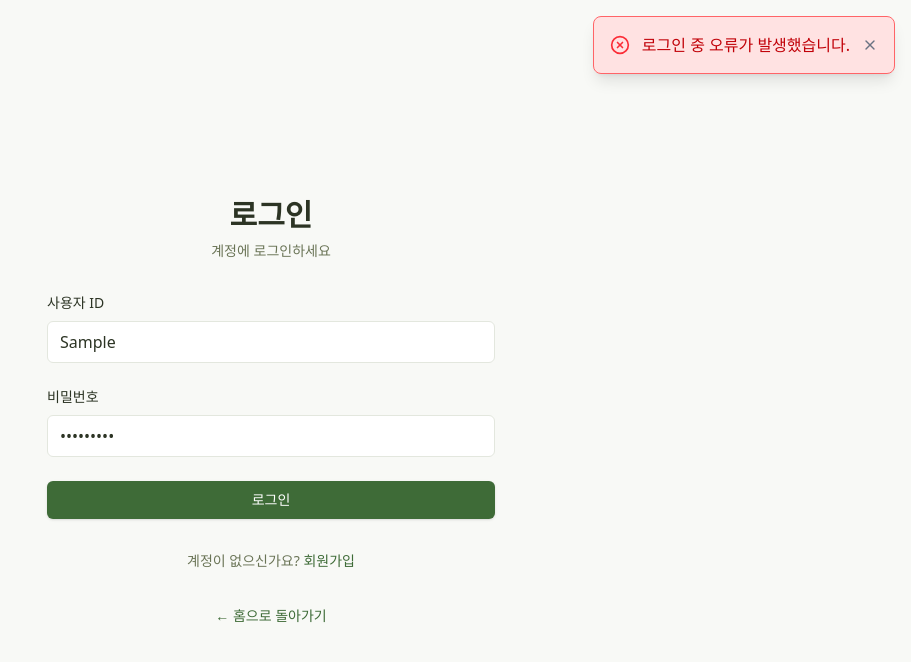
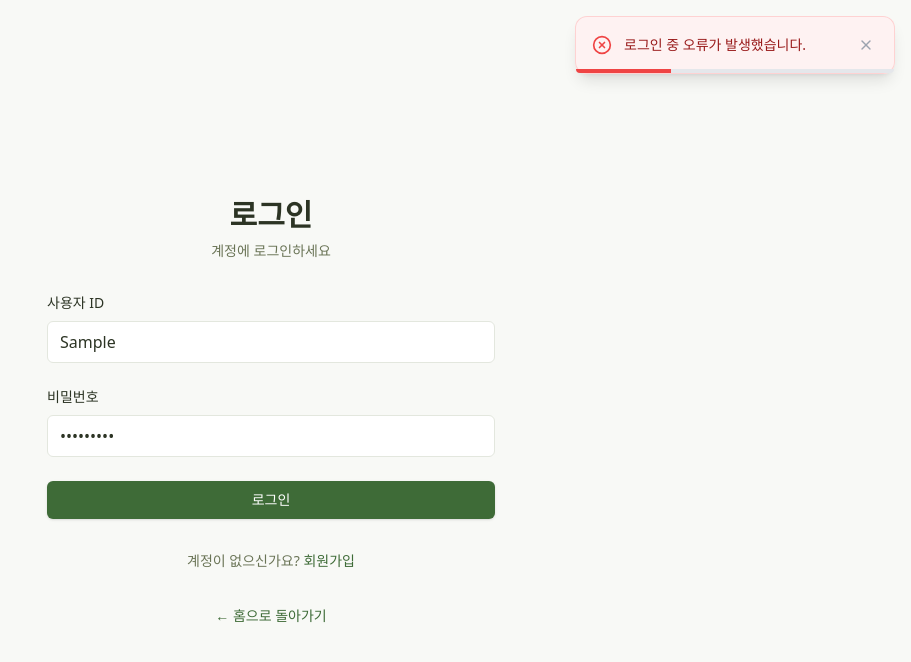
Before and after one commit to mynameisleesiwon/portfolio-project, a React (Vite) app in the folder frontend/: page /auth/signin in a window 1280 px wide. Both pictures are taken after typing "Sample", "Sample123" into the empty fields and a click on the button "로그인". Shown: the top 662 px of the page, without its empty margins (369-1280 px from the left). Built offline with nearby package versions, Linux system fonts and the light colour scheme; no server answers.

Commit message:
토스트 컴포넌트 스타일 개선 및 프로그레스바 기능 추가

```diff
--- a/frontend/src/common/components/Toast.tsx
+++ b/frontend/src/common/components/Toast.tsx
@@ -15,7 +15,7 @@ const Toast = ({ id, type, message, onClose }: ToastProps) => {
   useEffect(() => {
     const timer = setTimeout(() => {
       onClose(id);
-    }, 3000);
+    }, 4000);
 
     return () => clearTimeout(timer);
   }, [id, onClose]);
@@ -24,18 +24,27 @@ const Toast = ({ id, type, message, onClose }: ToastProps) => {
     switch (type) {
       case 'success':
         return {
-          bg: 'bg-green-100 border-green-400 text-green-700',
-          icon: <CheckCircle className="w-5 h-5 text-green-500" />,
+          bg: 'bg-toast-success-bg',
+          border: 'border-toast-success-border',
+          text: 'text-toast-success-text',
+          icon: <CheckCircle className="w-5 h-5 text-toast-success-icon" />,
+          progress: 'bg-toast-success-icon',
         };
       case 'error':
         return {
-          bg: 'bg-red-100 border-red-400 text-red-700',
-          icon: <XCircle className="w-5 h-5 text-red-500" />,
+          bg: 'bg-toast-error-bg',
+          border: 'border-toast-error-border',
+          text: 'text-toast-error-text',
+          icon: <XCircle className="w-5 h-5 text-toast-error-icon" />,
+          progress: 'bg-toast-error-icon',
         };
       case 'warning':
         return {
-          bg: 'bg-yellow-100 border-yellow-400 text-yellow-700',
-          icon: <AlertCircle className="w-5 h-5 text-yellow-500" />,
+          bg: 'bg-toast-warning-bg',
+          border: 'border-toast-warning-border',
+          text: 'text-toast-warning-text',
+          icon: <AlertCircle className="w-5 h-5 text-toast-warning-icon" />,
+          progress: 'bg-toast-warning-icon',
         };
     }
   };
@@ -44,16 +53,34 @@ const Toast = ({ id, type, message, onClose }: ToastProps) => {
 
   return (
     <motion.div
-      initial={{ opacity: 0, y: -50, scale: 0.3 }}
-      animate={{ opacity: 1, y: 0, scale: 1 }}
-      exit={{ opacity: 0, y: -50, scale: 0.3 }}
-      className={`flex items-center gap-3 p-4 rounded-lg border ${styles.bg} shadow-lg`}
+      initial={{ opacity: 0, x: 300, scale: 0.8 }}
+      animate={{ opacity: 1, x: 0, scale: 1 }}
+      exit={{ opacity: 0, x: 300, scale: 0.8 }}
+      transition={{
+        type: 'spring',
+        stiffness: 300,
+        damping: 30,
+        duration: 0.3,
+      }}
+      className={`relative flex items-center gap-3 p-4 rounded-xl border shadow-lg backdrop-blur-sm min-w-[320px] max-w-[400px] ${styles.bg} ${styles.border} ${styles.text}`}
     >
+      {/* Progress bar */}
+      <div className="absolute bottom-0 left-0 right-0 h-1 bg-toast-progress-bg rounded-b-xl overflow-hidden">
+        <motion.div
+          className={`h-full ${styles.progress}`}
+          initial={{ width: '100%' }}
+          animate={{ width: '0%' }}
+          transition={{ duration: 4, ease: 'linear' }}
+        />
+      </div>
+
       {styles.icon}
-      <span className="flex-1">{message}</span>
+      <span className="flex-1 text-sm font-medium leading-relaxed">
+        {message}
+      </span>
       <button
         onClick={() => onClose(id)}
-        className="text-gray-500 hover:text-gray-700"
+        className="text-toast-close hover:text-toast-close-hover transition-colors duration-200 p-1 rounded-md hover:bg-toast-close-bg-hover"
       >
         <X className="w-4 h-4" />
       </button>
--- a/frontend/src/index.css
+++ b/frontend/src/index.css
@@ -27,6 +27,24 @@
   --color-border-hover: #cad3c1;
   --color-card-hover: #f0f5eb;
 
+  /* 토스트 색상 (라이트 모드) */
+  --color-toast-success-bg: rgba(240, 253, 244, 0.95);
+  --color-toast-success-border: rgba(187, 247, 208, 0.8);
+  --color-toast-success-text: rgb(22, 101, 52);
+  --color-toast-success-icon: rgb(34, 197, 94);
+  --color-toast-error-bg: rgba(254, 242, 242, 0.95);
+  --color-toast-error-border: rgba(254, 202, 202, 0.8);
+  --color-toast-error-text: rgb(153, 27, 27);
+  --color-toast-error-icon: rgb(239, 68, 68);
+  --color-toast-warning-bg: rgba(254, 252, 232, 0.95);
+  --color-toast-warning-border: rgba(254, 243, 199, 0.8);
+  --color-toast-warning-text: rgb(146, 64, 14);
+  --color-toast-warning-icon: rgb(234, 179, 8);
+  --color-toast-progress-bg: #e5e7eb;
+  --color-toast-close: #9ca3af;
+  --color-toast-close-hover: #4b5563;
+  --color-toast-close-bg-hover: #f3f4f6;
+
   /* 폰트 설정 */
   --font-family-sans: 'Pretendard Variable', 'Noto Sans KR', system-ui,
     sans-serif;
@@ -54,6 +72,24 @@
   --color-accent-hover: #e5bf95;
   --color-border-hover: #3d3d3d;
   --color-card-hover: #262626;
+
+  /* 토스트 색상 (다크 모드) */
+  --color-toast-success-bg: rgba(22, 22, 22, 0.95);
+  --color-toast-success-border: rgba(55, 55, 55, 0.8);
+  --color-toast-success-text: #e0e0e0;
+  --color-toast-success-icon: #5b9c52;
+  --color-toast-error-bg: rgba(22, 22, 22, 0.95);
+  --color-toast-error-border: rgba(55, 55, 55, 0.8);
+  --color-toast-error-text: #e0e0e0;
+  --color-toast-error-icon: #ef4444;
+  --color-toast-warning-bg: rgba(22, 22, 22, 0.95);
+  --color-toast-warning-border: rgba(55, 55, 55, 0.8);
+  --color-toast-warning-text: #e0e0e0;
+  --color-toast-warning-icon: #eab308;
+  --color-toast-progress-bg: #374151;
+  --color-toast-close: #9ca3af;
+  --color-toast-close-hover: #d1d5db;
+  --color-toast-close-bg-hover: #374151;
 }
 
 /* 기본 스타일 설정 */
```
